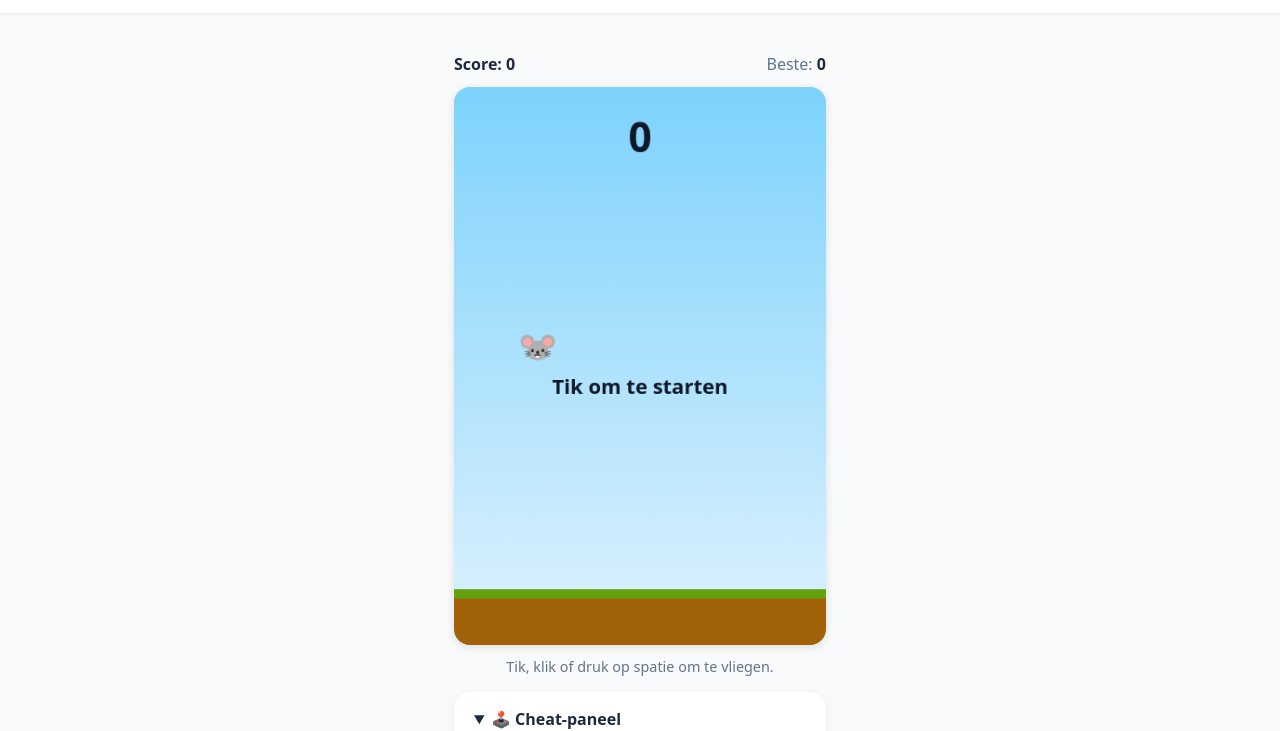
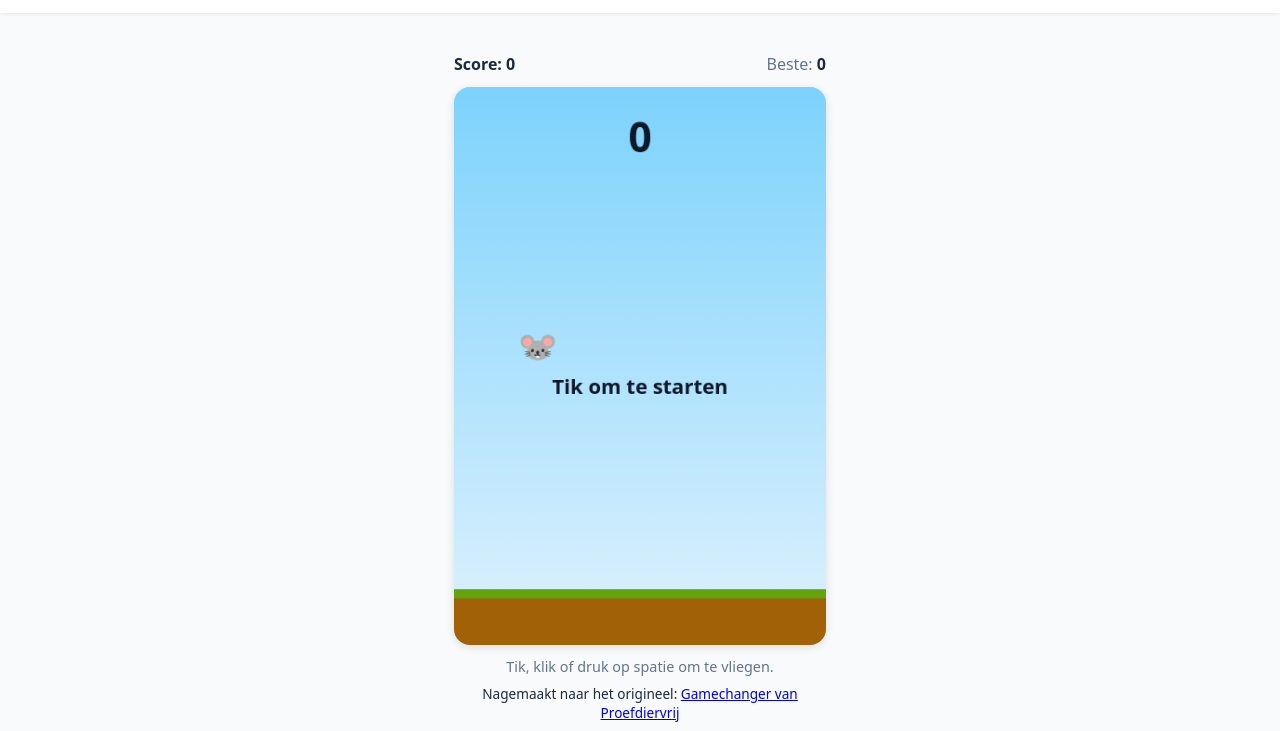
Before and after one commit to cveld/claude-tester, a plain HTML site: page experiences/flappy-muis.html in a window 1280 px wide. Shown: the part 70-801 px from the top of the page. Drawn offline with Linux system fonts and the light colour scheme.

Commit message:
Flappy Muis: link to the original game (#6)
Claude-Session: https://claude.ai/code/session_018cXEZ6UVrvQyzvhhqLgyzX

Co-authored-by: Claude <noreply@anthropic.com>

```diff
--- a/experiences/flappy-muis.html
+++ b/experiences/flappy-muis.html
@@ -48,6 +48,10 @@
     <div class="stage"><canvas id="c" width="400" height="600"></canvas></div>
     <p style="text-align:center;color:var(--muted);margin-top:.75rem;font-size:.9rem">
       Tik, klik of druk op spatie om te vliegen.
+    </p>
+    <p style="text-align:center;margin-top:.5rem;font-size:.85rem">
+      Nagemaakt naar het origineel:
+      <a href="https://speelproefdiervrij.nl/gamechanger" target="_blank" rel="noopener">Gamechanger van Proefdiervrij</a>
     </p>
 
     <details class="cheats" open>
```
